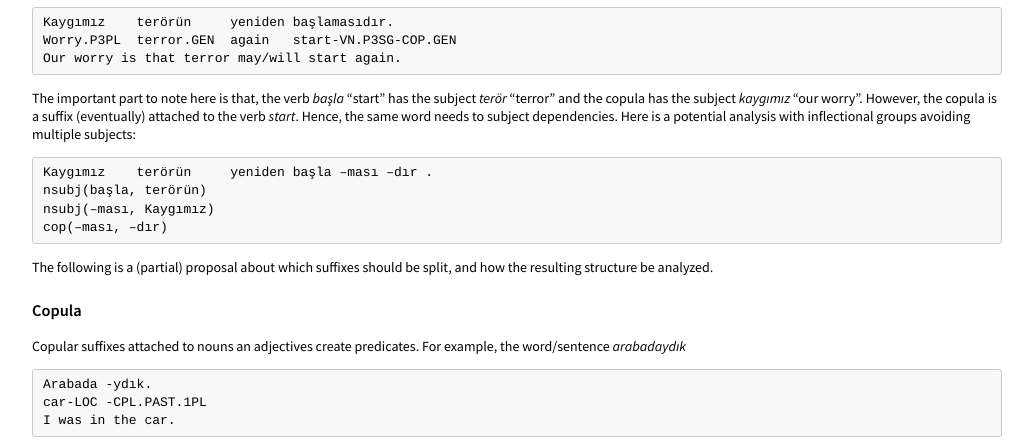
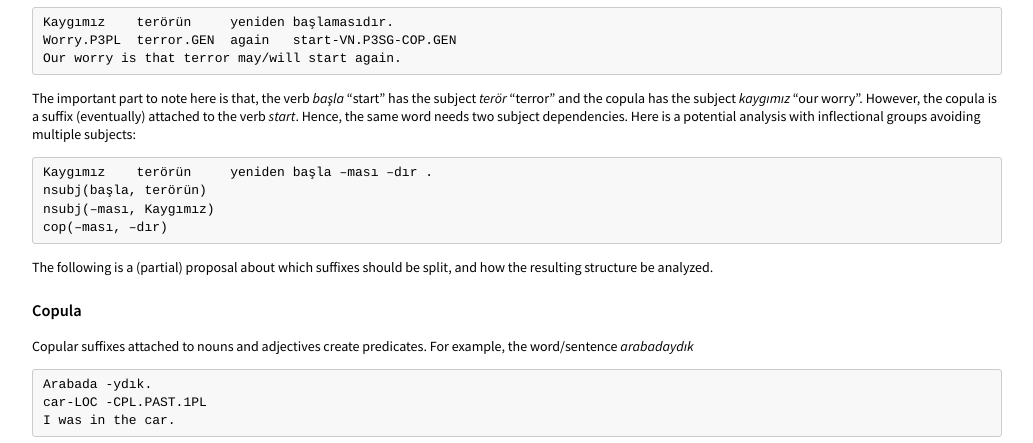
Before and after one commit to coltekin/ud-docs-tr, a Jekyll site: the page built from _tr-overview/issues.md, in a window 1280 px wide and 900 px high, scrolled down 1400 px. Shown: the part 153-596 px from the top of the window, without its empty margins (123-1156 px from the left). Built offline with Jekyll 4.4.1, drawn with Linux system fonts in a browser that asks for light colours.

Commit message:
fixed a few typos

```diff
--- a/_tr-overview/issues.md
+++ b/_tr-overview/issues.md
@@ -131,7 +131,7 @@ Our worry is that terror may/will start again.
 The important part to note here is that, the verb *başla* "start" has
 the subject *terör* "terror" and the copula has the subject *kaygımız*
 "our worry". However, the copula is a suffix (eventually) attached to
-the verb *start*. Hence, the same word needs to subject dependencies.
+the verb *start*. Hence, the same word needs two subject dependencies.
 Here is a potential analysis with inflectional groups avoiding
 multiple subjects:
 
@@ -146,7 +146,7 @@ The following is a (partial) proposal about which suffixes should be split, and
 
 ### Copula
 
-Copular suffixes attached to nouns an adjectives create predicates.
+Copular suffixes attached to nouns and adjectives create predicates.
 For example, the word/sentence *arabadaydık*
 
 ~~~
```
